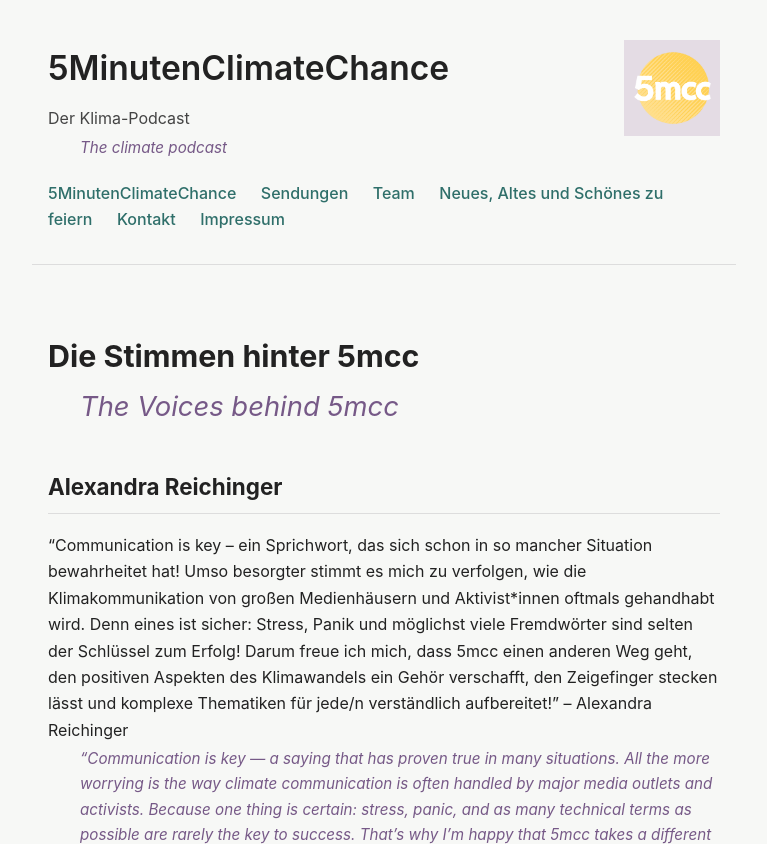
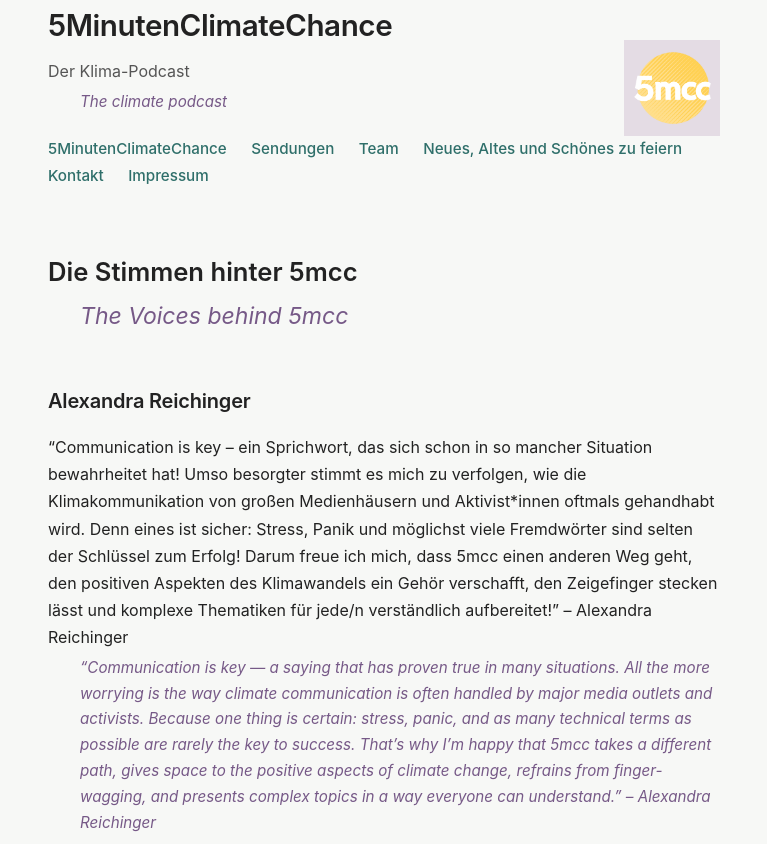
Before and after one commit to 5mcc/5mcc.github.io, a plain HTML site: page Team.html in a window 1280 px wide. Shown: the top 844 px of the page, without its empty margins (256-1023 px from the left). Drawn offline with Linux system fonts and the light colour scheme.

Commit message:
Less wikipedia
More 5mcc (but not really yet)

```diff
--- a/css/style.css
+++ b/css/style.css
@@ -4,11 +4,20 @@
 
 body {
     margin: 0;
-    font-family: -apple-system, BlinkMacSystemFont,
-                 "Segoe UI", Roboto, Helvetica, Arial, sans-serif;
-    background-color: #f7f8f6; /* soft, warm background */
+    font-family:
+        "Source Sans 3",
+        "IBM Plex Sans",
+        "Inter",
+        -apple-system,
+        BlinkMacSystemFont,
+        "Segoe UI",
+        Roboto,
+        Helvetica,
+        Arial,
+        sans-serif;
+    background-color: #f7f8f6;
     color: #222;
-    line-height: 1.65;
+    line-height: 1.7;
 }
 
 /* =========================
@@ -28,23 +37,27 @@
    Header
    ========================= */
 
-header {
-    border-bottom: 1px solid #ddd;
-    padding-top: 2.5rem;
-    padding-bottom: 2rem;
-    background: transparent;
+header p {
+    margin-top: 0.5rem;
+    color: #555;
+    max-width: 34rem;
+    font-size: 1rem;
+    font-weight: 400;
 }
 
 header h1 {
     margin: 0;
-    font-size: 2.1rem;
+    font-size: 1.85rem;
     font-weight: 600;
+    letter-spacing: -0.015em;
 }
 
 header p {
-    margin-top: 0.6rem;
-    color: #444;
+    margin-top: 0.5rem;
+    color: #555;
     max-width: 34rem;
+    font-size: 1rem;
+    font-weight: 400;
 }
 
 /* =========================
@@ -58,8 +71,9 @@
 nav a {
     margin-right: 1.25rem;
     text-decoration: none;
-    color: #2f6f6a; /* new calmer green */
+    color: #2f6f6a;
     font-weight: 500;
+    font-size: 0.95rem;
 }
 
 nav a:hover {
@@ -80,15 +94,23 @@
 }
 
 h1 {
-    font-size: 1.9rem;
-    margin-bottom: 1.5rem;
+    font-size: 1.6rem;
+    margin-bottom: 1.2rem;
+    font-weight: 600;
 }
 
 h2 {
-    font-size: 1.4rem;
-    border-bottom: 1px solid #ddd;
-    padding-bottom: 0.4rem;
-    margin-top: 2.5rem;
+    font-size: 1.25rem;
+    margin-top: 3rem;
+    margin-bottom: 0.8rem;
+    border: none;
+    font-weight: 600;
+    letter-spacing: -0.01em;
+}
+
+.episode h3 {
+    font-size: 1.05rem;
+    font-weight: 600;
 }
 
 /* =========================
@@ -169,24 +191,19 @@
    ========================= */
 
 @media (max-width: 600px) {
-
     header h1 {
-        font-size: 1.7rem;
+        font-size: 1.5rem;
     }
 
     h1 {
-        font-size: 1.6rem;
+        font-size: 1.4rem;
     }
 
     h2 {
-        font-size: 1.25rem;
-    }
-
-    nav a {
-        display: inline-block;
-        margin-bottom: 0.4rem;
+        font-size: 1.15rem;
     }
 }
+
 
 /* =========================
    Print styles
```
